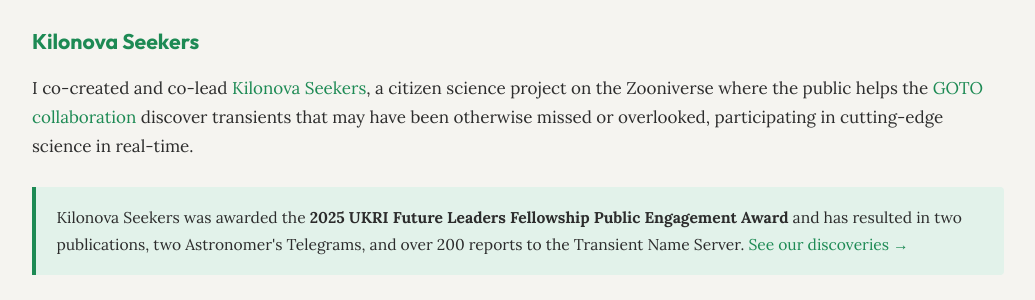
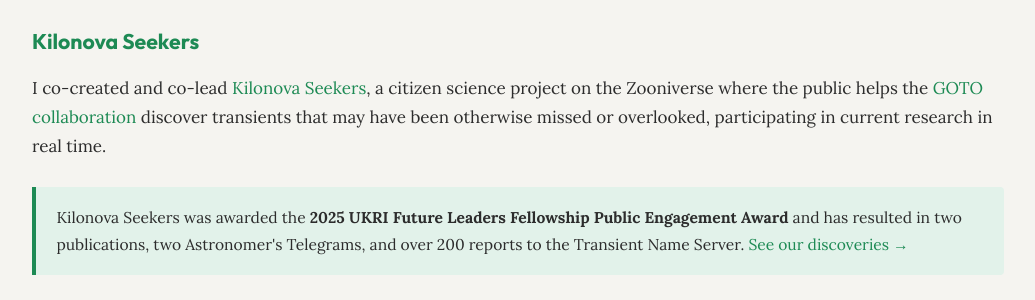
Before and after one commit to LKelsey/LKelsey.github.io, a Jekyll site: the page built from outreach.md, in a window 1280 px wide and 900 px high. Shown: the part 177-477 px from the top of the window, without its empty margins (122-1157 px from the left). Built offline with Jekyll 4.4.1, drawn with Linux system fonts in a browser that asks for light colours.

Commit message:
Revise Kilonova Seekers description and clean up talks section
Updated text for clarity and removed an embedded video section.

```diff
--- a/outreach.md
+++ b/outreach.md
@@ -9,7 +9,7 @@
 
 ## Kilonova Seekers
 
-I co-created and co-lead [Kilonova Seekers](https://www.zooniverse.org/projects/tkillestein/kilonova-seekers), a citizen science project on the Zooniverse where the public helps the [GOTO collaboration](https://goto-observatory.org/) discover transients that may have been otherwise missed or overlooked, participating in cutting-edge science in real-time.
+I co-created and co-lead [Kilonova Seekers](https://www.zooniverse.org/projects/tkillestein/kilonova-seekers), a citizen science project on the Zooniverse where the public helps the [GOTO collaboration](https://goto-observatory.org/) discover transients that may have been otherwise missed or overlooked, participating in current research in real time.
 
 <div class="highlight-box">
 Kilonova Seekers was awarded the <strong>2025 UKRI Future Leaders Fellowship Public Engagement Award</strong> and has resulted in two publications, two Astronomer's Telegrams, and over 200 reports to the Transient Name Server. <a href="https://goto-obs.github.io/knseekers-results/">See our discoveries →</a>
@@ -31,14 +31,11 @@
 
 {% for talk in site.data.talks %}
 <div class="talk-item">
-  <div class="talk-title">{% if talk.type == "stand" %}<span class="talk-type stand">Stand</span>{% else %}<span class="talk-type">Talk</span>{% endif %}{% if talk.url %}<a href="{{ talk.url }}">{{ talk.title }}</a>{% else %}{{ talk.title }}{% endif %}</div>
+  <div class="talk-title">{% if talk.format == "stand" %}<span class="talk-type stand">Stand</span>{% else %}<span class="talk-type">Talk</span>{% endif %}{% if talk.url %}<a href="{{ talk.url }}">{{ talk.title }}</a>{% else %}{{ talk.title }}{% endif %}</div>
   <div class="talk-venue">{{ talk.venue }} · {{ talk.date }}</div>
+  {% if talk.embed %}<div class="video-embed"><iframe src="https://www.youtube.com/embed/{{ talk.embed }}" allowfullscreen loading="lazy"></iframe></div>{% endif %}
 </div>
 {% endfor %}
-
-<div class="video-embed">
-  <iframe src="https://www.youtube.com/embed/2xz9-BPD6Rc" allowfullscreen loading="lazy"></iframe>
-</div>
 
 ## Media
 
```
